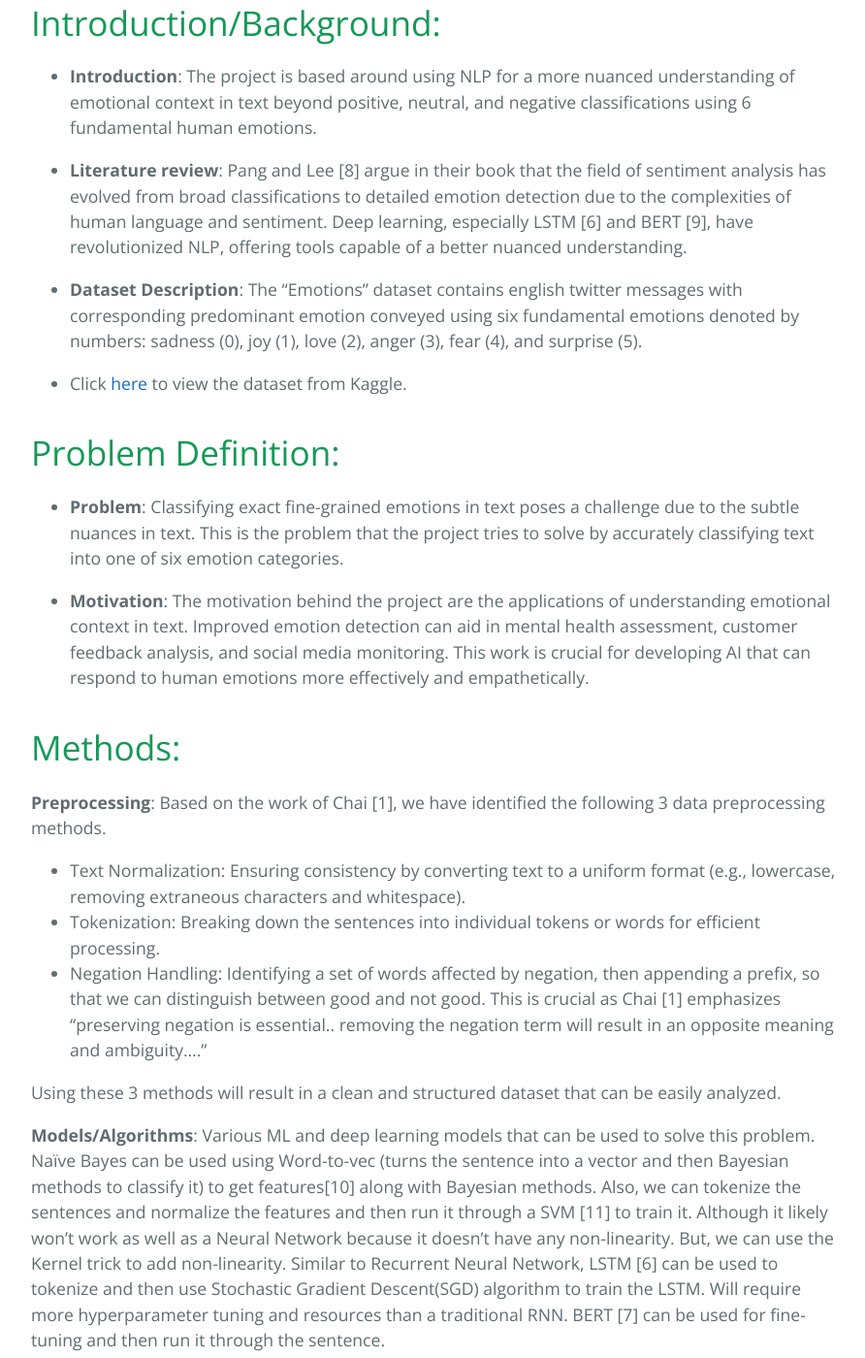
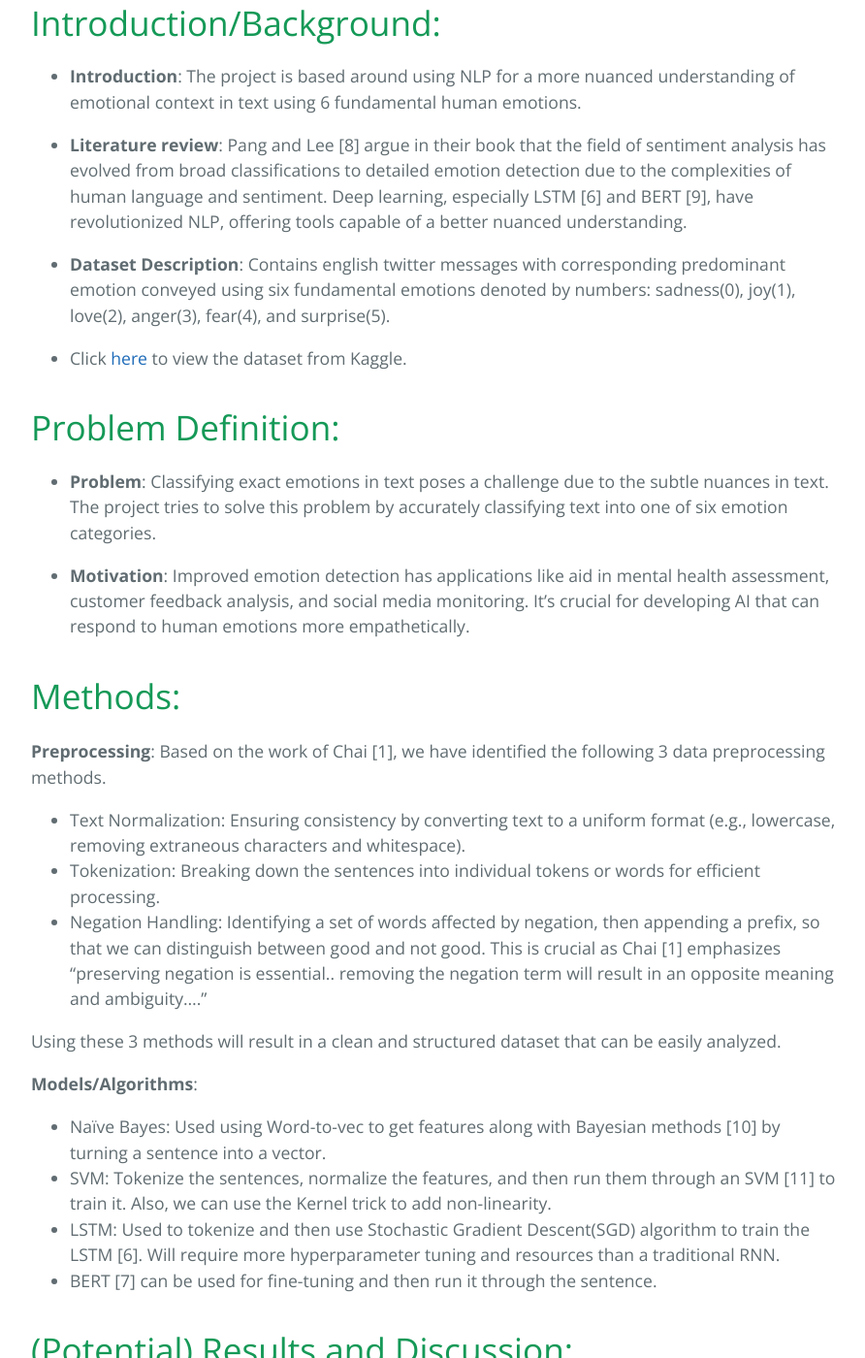
Before and after one commit to irausch25/CS4641-Project, a Jekyll site: the page built from index.md, in a window 1280 px wide and 1400 px high, scrolled down 418 px. Shown: the whole window at 97% size, without its empty margins (192-1084 px from the left). Built offline with Jekyll 4.4.1, drawn with Linux system fonts in a browser that asks for light colours; some of the changed text lies outside the part shown.

Commit message:
reducing word count

```diff
--- a/index.md
+++ b/index.md
@@ -5,20 +5,20 @@ title: CS4641 Project Proposal
 
 # Introduction/Background:
 
-- **Introduction**: The project is based around using NLP for a more nuanced understanding of emotional context in text beyond positive, neutral, and negative classifications using 6 fundamental human emotions.
+- **Introduction**: The project is based around using NLP for a more nuanced understanding of emotional context in text using 6 fundamental human emotions.
 
 - **Literature review**: Pang and Lee [8] argue in their book that the field of sentiment analysis has evolved from broad classifications to detailed emotion detection due to the complexities of human language and sentiment. Deep learning, especially LSTM [6] and BERT [9], have revolutionized NLP, offering tools capable of a better nuanced understanding.
 
-- **Dataset Description**: The "Emotions" dataset contains english twitter messages with corresponding predominant emotion conveyed using six fundamental emotions denoted by numbers:
-  sadness (0), joy (1), love (2), anger (3), fear (4), and surprise (5).
+- **Dataset Description**: Contains english twitter messages with corresponding predominant emotion conveyed using six fundamental emotions denoted by numbers:
+  sadness(0), joy(1), love(2), anger(3), fear(4), and surprise(5).
 
 - Click [here](https://www.kaggle.com/datasets/nelgiriyewithana/emotions) to view the dataset from Kaggle.
 
 # Problem Definition:
 
-- **Problem**: Classifying exact fine-grained emotions in text poses a challenge due to the subtle nuances in text. This is the problem that the project tries to solve by accurately classifying text into one of six emotion categories.
+- **Problem**: Classifying exact emotions in text poses a challenge due to the subtle nuances in text. The project tries to solve this problem by accurately classifying text into one of six emotion categories.
 
-- **Motivation**: The motivation behind the project are the applications of understanding emotional context in text. Improved emotion detection can aid in mental health assessment, customer feedback analysis, and social media monitoring. This work is crucial for developing AI that can respond to human emotions more effectively and empathetically.
+- **Motivation**: Improved emotion detection has applications like aid in mental health assessment, customer feedback analysis, and social media monitoring. It’s crucial for developing AI that can respond to human emotions more empathetically.
 
 # Methods:
 
@@ -31,13 +31,16 @@ title: CS4641 Project Proposal
 Using these 3 methods will result in a clean and structured dataset that can be easily analyzed.
 
 **Models/Algorithms**:
-Various ML and deep learning models that can be used to solve this problem. Naïve Bayes can be used using Word-to-vec (turns the sentence into a vector and then Bayesian methods to classify it) to get features[10] along with Bayesian methods. Also, we can tokenize the sentences and normalize the features and then run it through a SVM [11] to train it. Although it likely won't work as well as a Neural Network because it doesn't have any non-linearity. But, we can use the Kernel trick to add non-linearity. Similar to Recurrent Neural Network, LSTM [6] can be used to tokenize and then use Stochastic Gradient Descent(SGD) algorithm to train the LSTM. Will require more hyperparameter tuning and resources than a traditional RNN. BERT [7] can be used for fine-tuning and then run it through the sentence.
+- Naïve Bayes: Used using Word-to-vec to get features along with Bayesian methods [10] by turning a sentence into a vector.
+- SVM: Tokenize the sentences, normalize the features, and then run them through an SVM [11] to train it. Also, we can use the Kernel trick to add non-linearity.
+- LSTM: Used to tokenize and then use Stochastic Gradient Descent(SGD) algorithm to train the LSTM [6]. Will require more hyperparameter tuning and resources than a traditional RNN.
+- BERT [7] can be used for fine-tuning and then run it through the sentence.
 
 # (Potential) Results and Discussion:
 
 Based on previous works, we aim to assess the performance of our models based on F1 score, accuracy, and precision with the relative performance ranking of the models being Naive Bayes, SVM, RNN, and BERT across all 3 quantitative measures.
 
-From previous studies, these models can be expected to achieve the following results:
+These models can be expected to achieve the following results:
 
 - Accuracy:
   - Naive Bayes: 74.1% [3]
```
